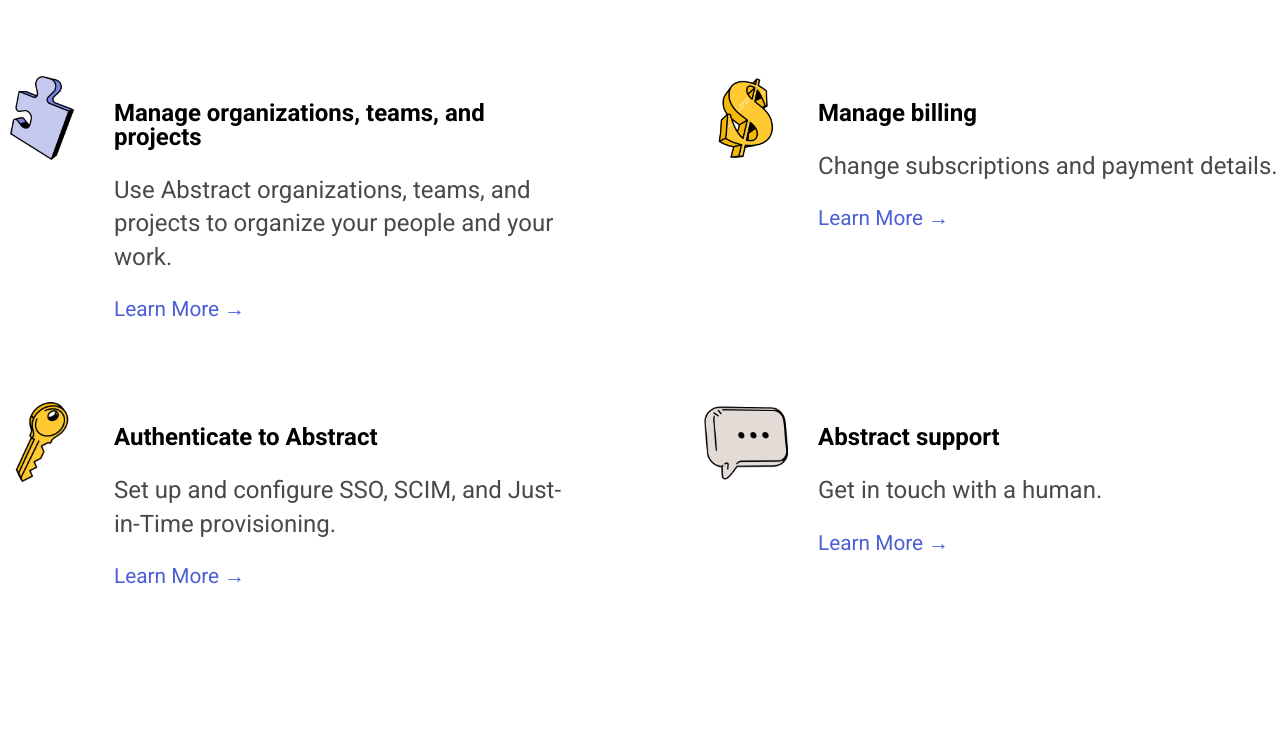
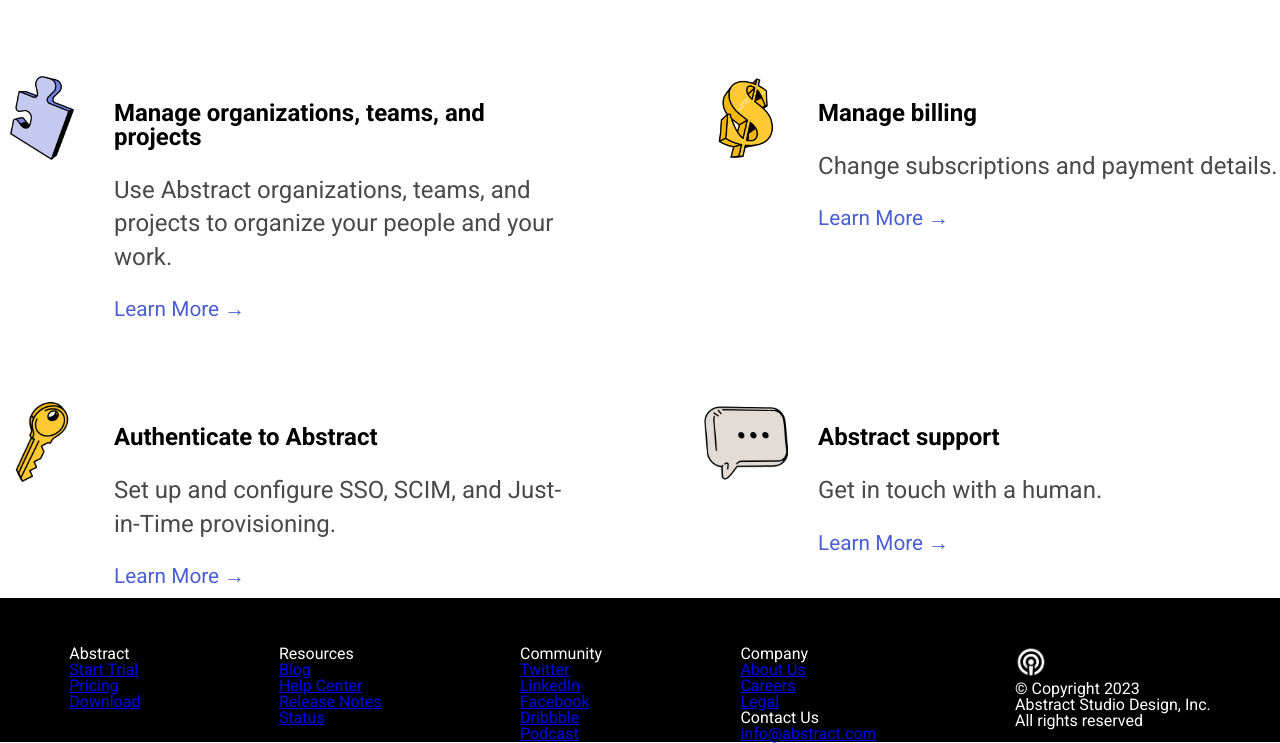
Before and after one commit to dev-danielsouza/project-abstract, a plain HTML site: page index.html in a window 1280 px wide. Shown: the part 778-1521 px from the top of the page. Before the commit the page ends 1376 px from the top, so only its background shows below. Drawn offline with Linux system fonts and the light colour scheme.

Commit message:
in progess: footer

```diff
--- a/css/style.css
+++ b/css/style.css
@@ -220,3 +220,12 @@ form {
     text-decoration: underline;
     transition-duration: 0.3s;
 }
+
+footer {
+    display: flex;
+    flex-direction: row;
+    justify-content: space-around;
+    background-color: var(--header-color);
+    color: var(--white);
+    padding-top: 3rem;
+}
--- a/index.html
+++ b/index.html
@@ -101,5 +101,94 @@
                 </div>
         </section>
     </main>
+    <footer>
+            <div class="footer-navigation-menu-container">
+                <h2 class="footer-navigation-menu-title">Abstract</h2>
+                <ul class="footer-navigation-menu">
+                    <a href="#" class="footer-navigation-menu-link">
+                        <li class="footer-navigation-menu-item">Start Trial</li>
+                    </a>
+                    <a href="#" class="footer-navigation-menu-link">
+                        <li class="footer-navigation-menu-item">Pricing</li>
+                    </a>
+                    <a href="#" class="footer-navigation-menu-link">
+                        <li class="footer-navigation-menu-item">Download</li>
+                    </a>
+                </ul>
+            </div>
+            <div class="footer-navigation-menu-container">
+                <h2 class="footer-navigation-menu-title">Resources</h2>
+                <ul class="footer-navigation-menu">
+                    <a href="#" class="footer-navigation-menu-link">
+                        <li class="footer-navigation-menu-item">Blog</li>
+                    </a>
+                    <a href="#" class="footer-navigation-menu-link">
+                        <li class="footer-navigation-menu-item">Help Center</li>
+                    </a>
+                    <a href="#" class="footer-navigation-menu-link">
+                        <li class="footer-navigation-menu-item">Release Notes</li>
+                    </a>
+                    <a href="#" class="footer-navigation-menu-link">
+                        <li class="footer-navigation-menu-item">Status</li>
+                    </a>
+                </ul>
+            </div>
+            <div class="footer-navigation-menu-container">
+                <h2 class="footer-navigation-menu-title">Community</h2>
+                <ul class="footer-navigation-menu">
+                    <a href="#" class="footer-navigation-menu-link">
+                        <li class="footer-navigation-menu-item">Twitter</li>
+                    </a>
+                    <a href="#" class="footer-navigation-menu-link">
+                        <li class="footer-navigation-menu-item">LinkedIn</li>
+                    </a>
+                    <a href="#" class="footer-navigation-menu-link">
+                        <li class="footer-navigation-menu-item">Facebook</li>
+                    </a>
+                    <a href="#" class="footer-navigation-menu-link">
+                        <li class="footer-navigation-menu-item">Dribbble</li>
+                    </a>
+                    <a href="#" class="footer-navigation-menu-link">
+                        <li class="footer-navigation-menu-item">Podcast</li>
+                    </a>
+                </ul>
+            </div>
+            <div class="footer-navigation-menu-container">
+                <div class="separator-container">
+                    <h2 class="footer-navigation-menu-title">Company</h2>
+                    <ul class="footer-navigation-menu">
+                        <a href="#" class="footer-navigation-menu-link">
+                            <li class="footer-navigation-menu-item">About Us</li>
+                        </a>
+                        <a href="#" class="footer-navigation-menu-link">
+                            <li class="footer-navigation-menu-item">Careers</li>
+                        </a>
+                        <a href="#" class="footer-navigation-menu-link">
+                            <li class="footer-navigation-menu-item">Legal</li>
+                        </a>
+                    </ul>
+                </div>
+                <div class="separator-container">
+                    <h3 class="footer-navigation-menu-subtitle">Contact Us</h3>
+                    <ul class="footer-navigation-menu">
+                        <a href="#" class="footer-navigation-menu-link">
+                            <li class="footer-navigation-menu-item">info@abstract.com</li>
+                        </a>
+                    </ul>
+                </div>
+            </div>
+            <div id="footer-abstract-copy" class="footer-navigation-menu-container">
+                <img class="abstract-logo-image" src="components/images/abstract-logo.png" alt="abstract-logo">
+                <p class="footer-navigation-item">
+                    &copy; Copyright 2023
+                </p>
+                <p class="footer-navigation-item">
+                    Abstract Studio Design, Inc.
+                </p>
+                <p class="footer-navigation-item">
+                    All rights reserved
+                </p>
+            </div>
+    </footer>
 </body>
 </html>
```
